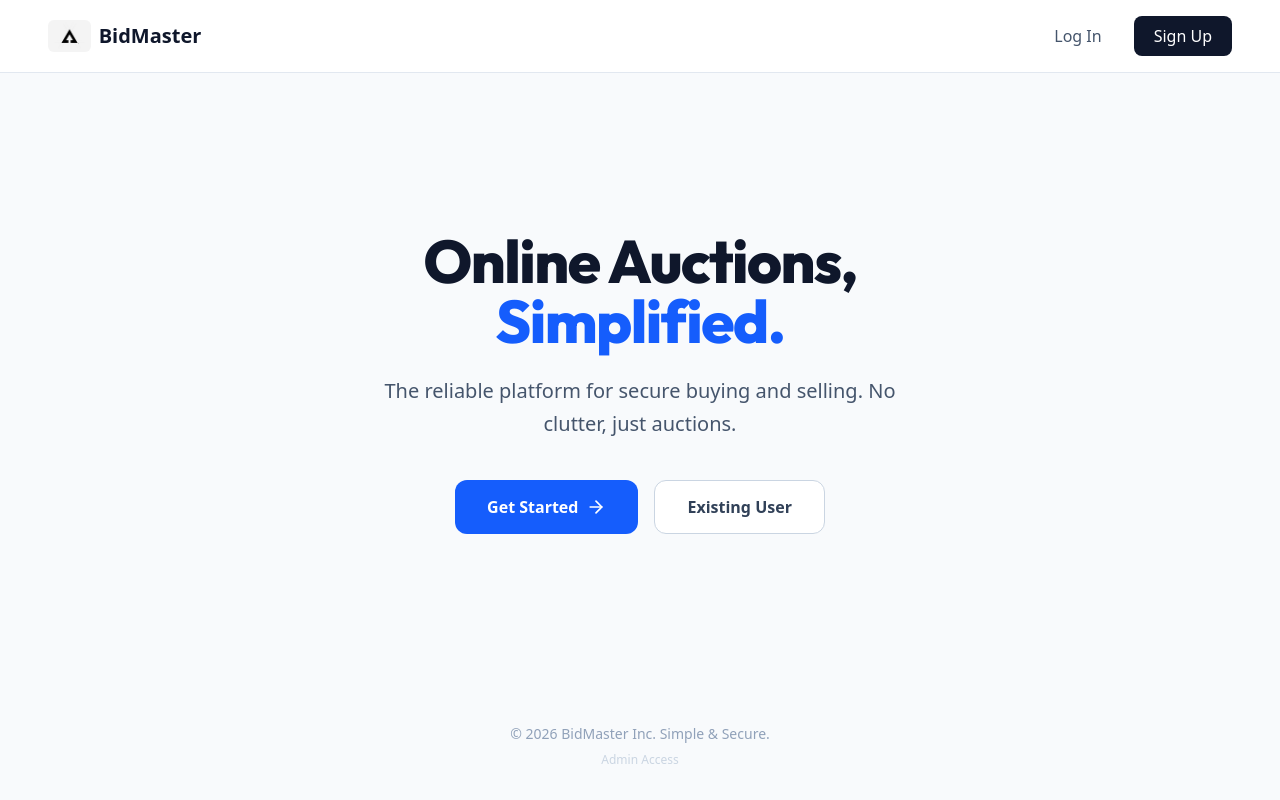
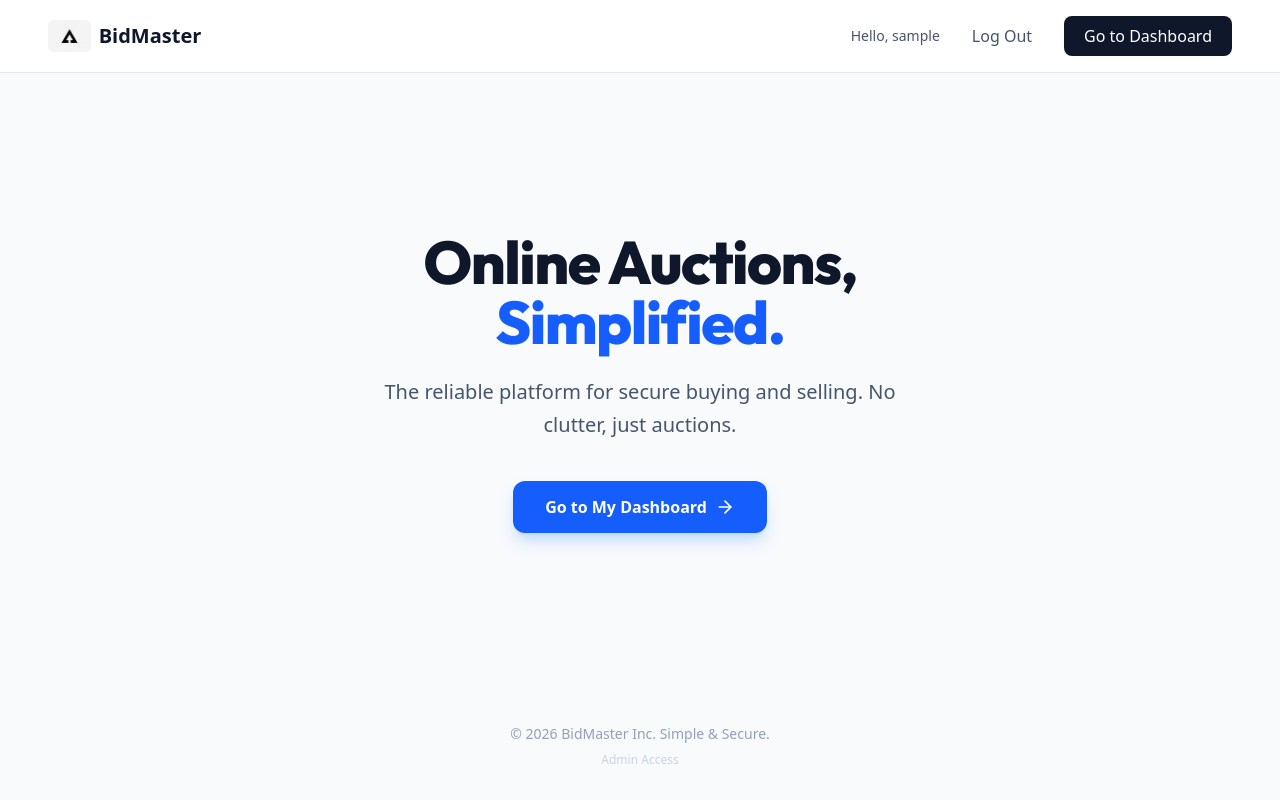
Before and after one commit to ShivrajJirli/Auction-Platform, a React (Vite) app: page / in a window 1280 px wide. Built offline with nearby package versions, Linux system fonts and the light colour scheme; no server answers; the database is empty; sample sign-in values are in the browser's storage.

Commit message:
Fix landing page loop for logged-in users and safeguard app initialization

```diff
--- a/src/App.jsx
+++ b/src/App.jsx
@@ -20,8 +20,14 @@ import './App.css'
 function App() {
   const [currentUser, setCurrentUser] = useState(() => {
     // Attempt to hydrate state from localStorage if available
-    const saved = localStorage.getItem('currentUser')
-    return saved ? JSON.parse(saved) : null
+    try {
+      const saved = localStorage.getItem('currentUser')
+      return saved ? JSON.parse(saved) : null
+    } catch (e) {
+      console.error("Failed to parse user session", e)
+      localStorage.removeItem('currentUser')
+      return null
+    }
   })
 
   // Simple Admin Check (in real app, verify with backend)
--- a/src/pages/LandingPage.jsx
+++ b/src/pages/LandingPage.jsx
@@ -2,6 +2,15 @@ import { Link } from 'react-router-dom'
 import { Gavel, ArrowRight } from 'lucide-react'
 
 export default function LandingPage() {
+    const currentUser = JSON.parse(localStorage.getItem('currentUser'))
+    const isAdmin = currentUser?.is_admin || currentUser?.email === 'admin@bidmaster.com'
+    const dashboardLink = isAdmin ? '/admin' : '/dashboard'
+
+    const handleLogout = () => {
+        localStorage.removeItem('currentUser')
+        window.location.reload()
+    }
+
     return (
         <div className="min-h-screen bg-slate-50 font-sans selection:bg-blue-100 flex flex-col">
             {/* Simple Top Nav */}
@@ -10,9 +19,25 @@ export default function LandingPage() {
                     <img src="/logo.jpg" alt="BidMaster Logo" className="h-8 w-auto rounded-md" />
                     <span className="text-xl font-bold text-slate-900">BidMaster</span>
                 </div>
-                <div className="flex gap-4">
+                <div className="flex gap-4 items-center">
+                    {currentUser ? (
+                        <>
+                            <span className="text-sm font-medium text-slate-600 hidden md:block">
+                                Hello, {currentUser.username || 'User'}
+                            </span>
+                            <button onClick={handleLogout} className="text-slate-600 hover:text-red-600 font-medium px-4 py-2 transition-colors">
+                                Log Out
+                            </button>
+                            <Link to={dashboardLink} className="bg-slate-900 text-white px-5 py-2 rounded-lg font-medium hover:bg-slate-800 transition-colors">
+                                Go to Dashboard
+                            </Link>
+                        </>
+                    ) : (
+                        <>
                             <Link to="/login" className="text-slate-600 hover:text-slate-900 font-medium px-4 py-2">Log In</Link>
                             <Link to="/register" className="bg-slate-900 text-white px-5 py-2 rounded-lg font-medium hover:bg-slate-800 transition-colors">Sign Up</Link>
+                        </>
+                    )}
                 </div>
             </nav>
 
@@ -25,12 +50,20 @@ export default function LandingPage() {
                     The reliable platform for secure buying and selling. No clutter, just auctions.
                 </p>
                 <div className="flex flex-col sm:flex-row gap-4">
+                    {!currentUser ? (
+                        <>
                             <Link to="/register" className="px-8 py-3.5 bg-blue-600 text-white font-bold rounded-xl hover:bg-blue-700 transition-all flex items-center justify-center gap-2">
                                 Get Started <ArrowRight size={20} />
                             </Link>
                             <Link to="/login" className="px-8 py-3.5 bg-white text-slate-700 border border-slate-300 font-bold rounded-xl hover:bg-slate-50 transition-all">
                                 Existing User
                             </Link>
+                        </>
+                    ) : (
+                        <Link to={dashboardLink} className="px-8 py-3.5 bg-blue-600 text-white font-bold rounded-xl hover:bg-blue-700 transition-all flex items-center justify-center gap-2 shadow-lg shadow-blue-200">
+                            Go to My Dashboard <ArrowRight size={20} />
+                        </Link>
+                    )}
                 </div>
             </main>
 
```
Lines whose indentation alone changed are shown as unchanged.
